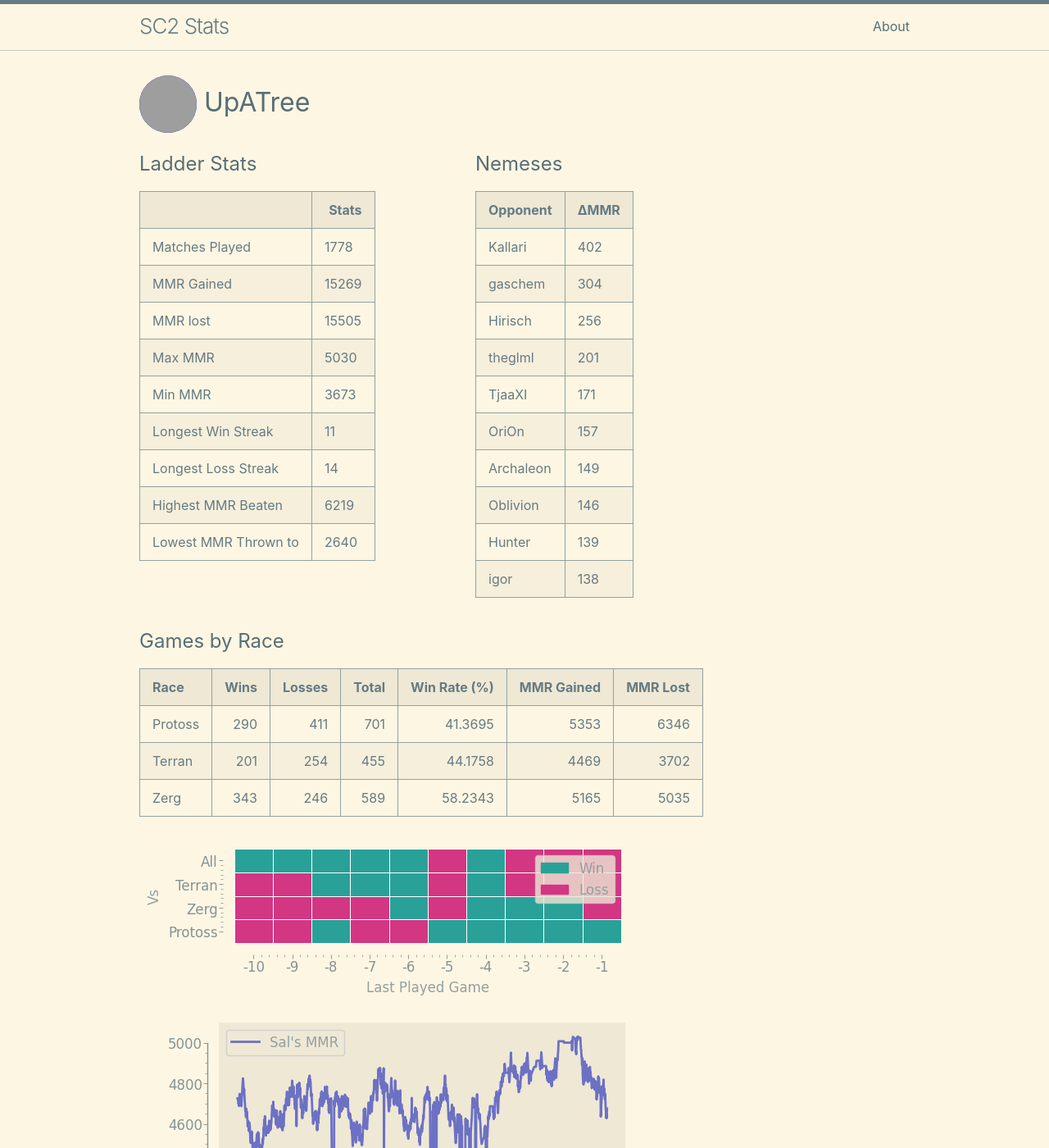
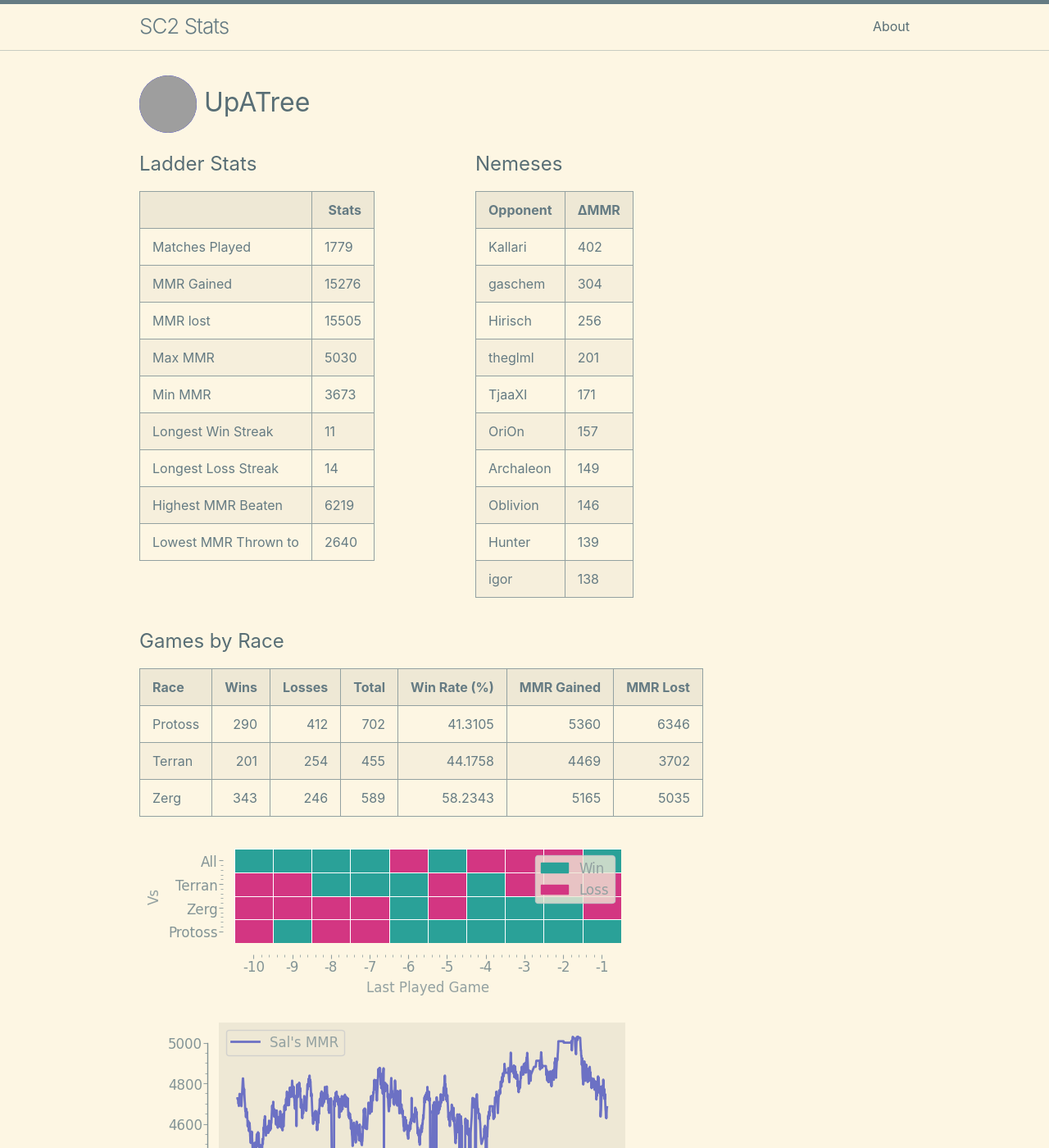
Before and after one commit to kylermurphy/UpATree, a Jekyll site: the page built from docs/index.md, in a window 1280 px wide and 1400 px high. Shown: the whole window at 82% size. Built offline with Jekyll 4.4.1, drawn with Linux system fonts in a browser that asks for light colours; grey boxes are pictures that could not be loaded.

Commit message:
running on push

```diff
--- a/docs/index.md
+++ b/docs/index.md
@@ -18,11 +18,11 @@ layout: home
   <tbody>
     <tr>
       <td>Matches Played</td>
-      <td>1778</td>
+      <td>1779</td>
     </tr>
     <tr>
       <td>MMR Gained</td>
-      <td>15269</td>
+      <td>15276</td>
     </tr>
     <tr>
       <td>MMR lost</td>
@@ -114,7 +114,7 @@ layout: home
 
 | Race    |   Wins |   Losses |   Total |   Win Rate (%) |   MMR Gained |   MMR Lost |
 |:--------|-------:|---------:|--------:|---------------:|-------------:|-----------:|
-| Protoss |    290 |      411 |     701 |        41.3695 |         5353 |       6346 |
+| Protoss |    290 |      412 |     702 |        41.3105 |         5360 |       6346 |
 | Terran  |    201 |      254 |     455 |        44.1758 |         4469 |       3702 |
 | Zerg    |    343 |      246 |     589 |        58.2343 |         5165 |       5035 |
 
--- a/log.txt
+++ b/log.txt
@@ -863,3 +863,4 @@ Writing a log file 2025-04-05 21:48:22.
 Writing a log file 2025-04-05 22:21:33.
 Writing a log file 2025-04-05 22:48:07.
 Writing a log file 2025-04-05 23:22:20.
+Writing a log file 2025-04-05 23:47:58.
```
Also changed, not shown: docs/assets/MMR.png, docs/assets/daily.png, docs/assets/gm_hist.png, docs/assets/r_wrt.png, 1 other file.
